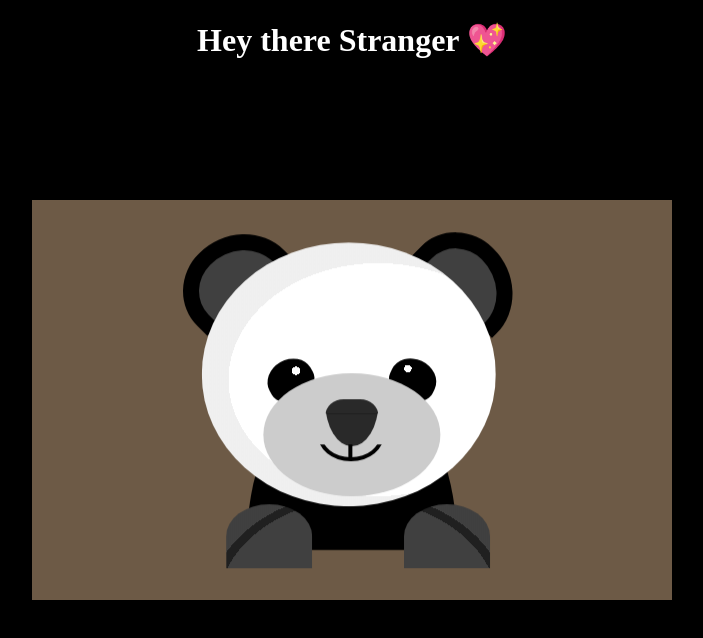
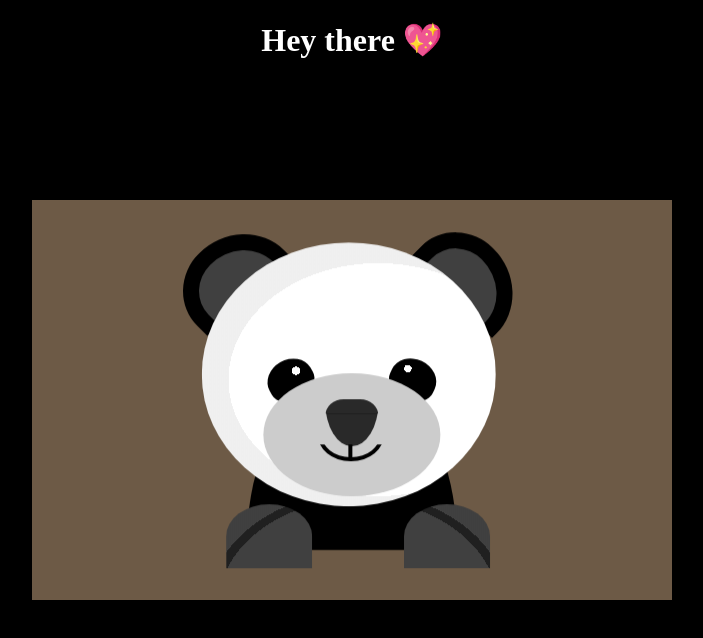
Before and after one commit to Aftab-dev-personal/p, a plain HTML site: page index.html in a window 1280 px wide. Shown: the whole page, without its empty margins (288-991 px from the left). Drawn offline with Linux system fonts and the light colour scheme.

Commit message:
Update index.html

```diff
--- a/index.html
+++ b/index.html
@@ -9,7 +9,7 @@
     </head>
 
     <body>
-            <h1 class="ptxt">Hey there Stranger 💖</h1>
+            <h1 class="ptxt">Hey there 💖</h1>
             <div class="container">
               <!-- <h1> Hey there Stranger 💖</h1> -->
                 <div class="panda" >
```
